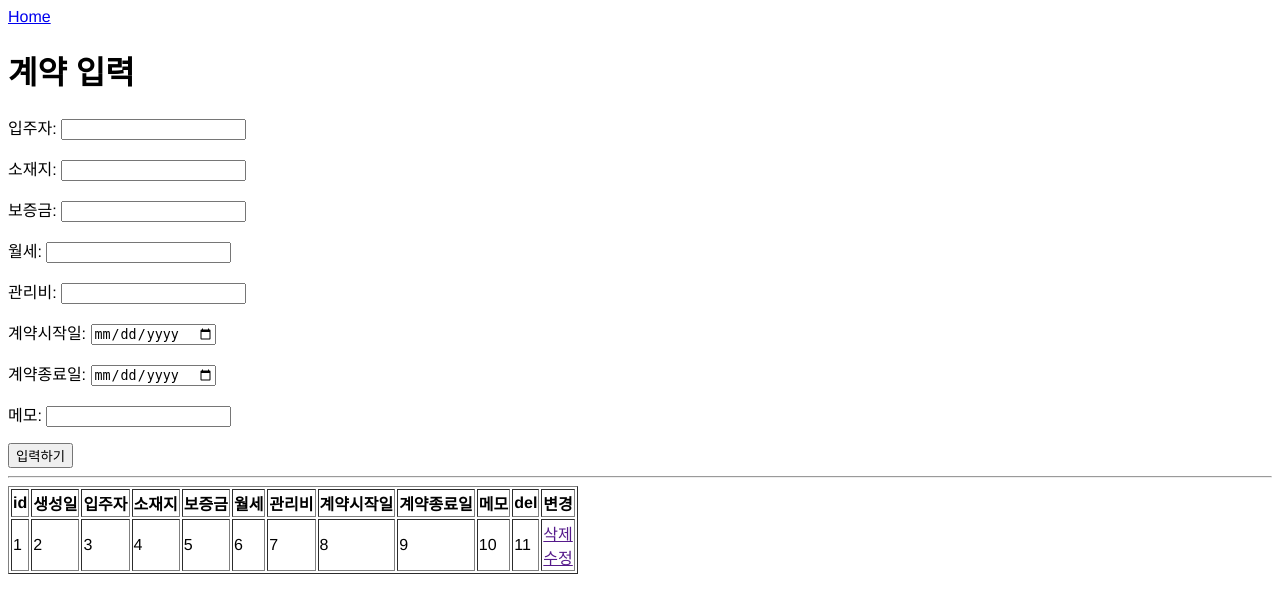
After one commit to jeongje/sparta-project, a Flask app: page /contracts in a window 1280 px wide. The commit adds this page. Shown: the top 613 px of the page. Run offline with Flask 2, Linux system fonts and the light colour scheme.

Commit message:
contracts db생성, 기본 페이지 완성

```diff
--- a/app.py
+++ b/app.py
@@ -48,6 +48,7 @@ class Contracts(db.Model):
 def index():
     return render_template('index.html')
 
+
 @app.route('/tenants', methods=['GET', 'POST'])
 def tenants():
     if request.method == 'POST':
@@ -95,12 +96,16 @@ def tenant_edit(id):
             return "tenant edit error"
 
     else:
-        return render_template('/edit.html', tenant=tenant)
+        return render_template('/tenant_edit.html', tenant=tenant)
 
 
+@app.route('/contracts', methods=['GET', 'POST'])
+def contracts():
+    if request.method == 'POST':
+        pass
 
 
-
+    return render_template('/contracts.html')
 
 if __name__ == "__main__":
     app.run(debug=True)
--- /dev/null
+++ b/templates/contracts.html
@@ -0,0 +1,64 @@
+{% extends 'base.html' %}
+
+{% block head %}
+<title>Contracts</title>
+{% endblock %}
+
+{% block body %}
+<a href="/">Home</a>
+
+<h1>계약 입력</h1>
+
+
+<form action="/contracts" method="POST">
+    <p>입주자: <input type="text" name="tenant" id="tenant"></p>
+    <p>소재지: <input type="text" name="address" id="address"></p>
+    <p>보증금: <input type="text" name="deposit" id="deposit"></p>
+    <p>월세: <input type="text" name="monthly" id="monthly"></p>
+    <p>관리비: <input type="text" name="management_fee" id="management_fee"></p>
+    <p>계약시작일: <input type="date" name="start_date" id="start_date"></p>
+    <p>계약종료일: <input type="date" name="end_date" id="end_date"></p>
+    <p>메모: <input type="text" name="contract_memo" id="contract_memo"></p>
+    <input type="submit" value="입력하기">
+</form>
+
+<hr>
+
+<table border="1">
+    <tr>
+        <th>id</th>
+        <th>생성일</th>
+        <th>입주자</th>
+        <th>소재지</th>
+        <th>보증금</th>
+        <th>월세</th>
+        <th>관리비</th>
+        <th>계약시작일</th>
+        <th>계약종료일</th>
+        <th>메모</th>
+        <th>del</th>
+        <th>변경</th>
+    </tr>
+
+    <tr>
+        <td>1</td>
+        <td>2</td>
+        <td>3</td>
+        <td>4</td>
+        <td>5</td>
+        <td>6</td>
+        <td>7</td>
+        <td>8</td>
+        <td>9</td>
+        <td>10</td>
+        <td>11</td>
+        <td>
+            <a href="">삭제</a>
+            <br>
+            <a href="">수정</a>
+        </td>
+    </tr>
+
+</table>
+
+{% endblock %}
--- a/templates/index.html
+++ b/templates/index.html
@@ -7,7 +7,7 @@
 {% block body %}
 
 <p><a href="/tenants">입주자</a></p>
-<p><a href="">계약</a></p>
+<p><a href="/contracts">계약</a></p>
 <p><a href="">입금내역</a></p>
 
 
```
Also changed, not shown: templates/tenant_edit.html (renamed from templates/edit.html), 1 other file.
